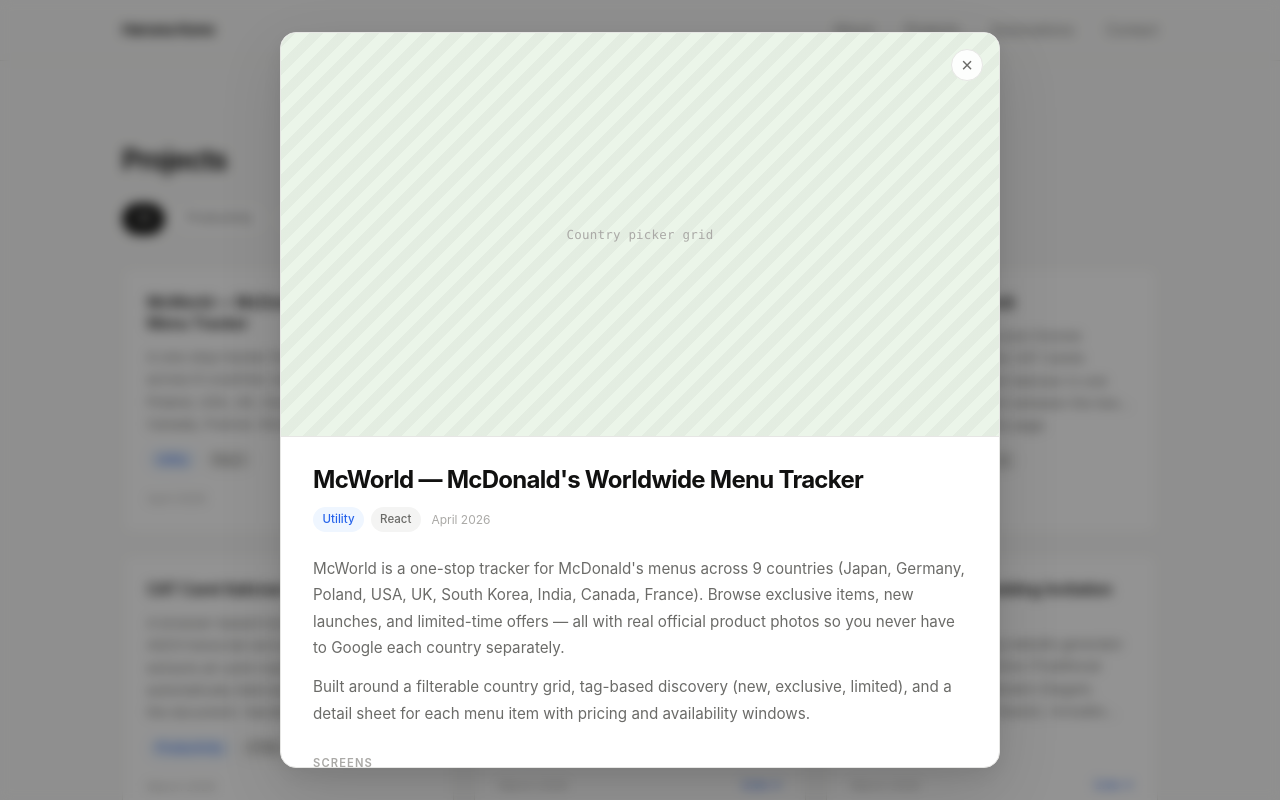
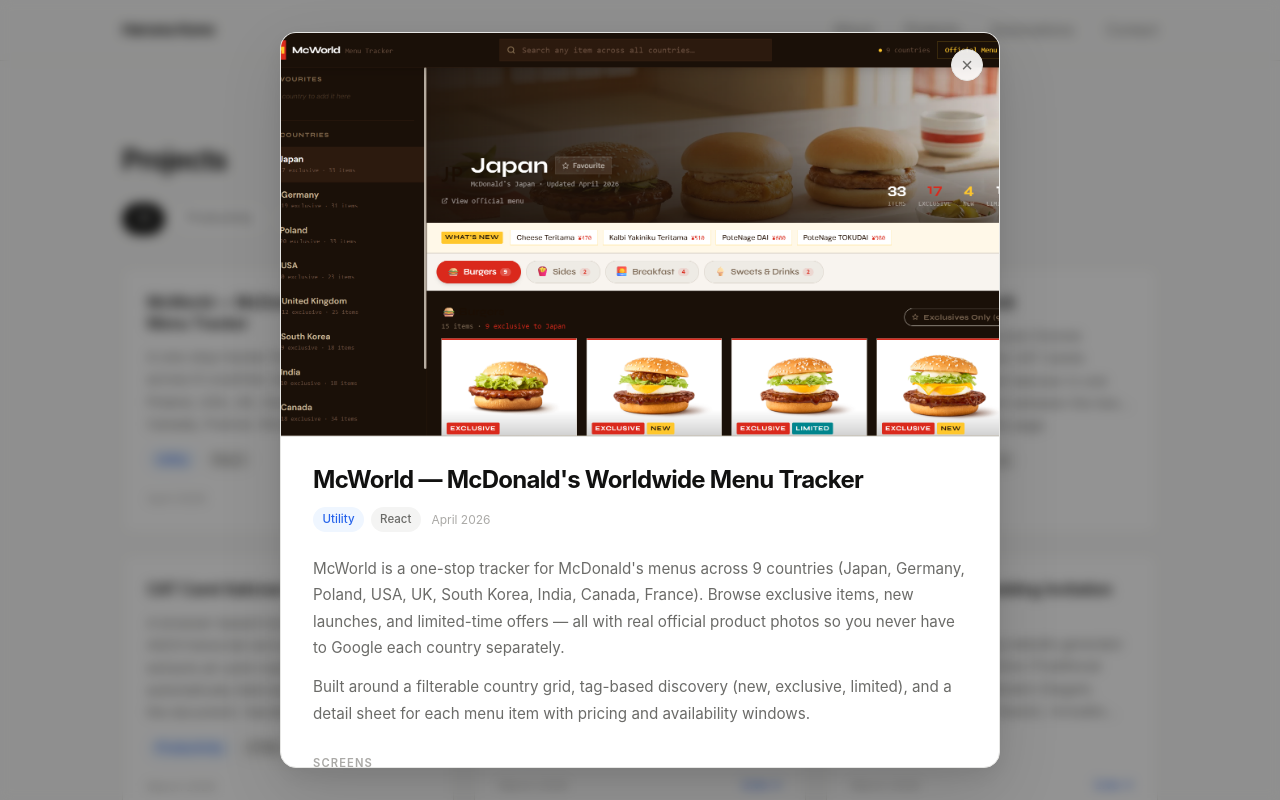
Before and after one commit to harunka86/personal-portfolio, a plain HTML site: page index.html in a window 1280 px wide. Both pictures are taken after a click on the button 288 px from the left and 1443 px from the top of the page. Shown: the part 1043-1843 px from the top of the page. Drawn offline with Linux system fonts and the light colour scheme.

Commit message:
Add McWorld screenshots to project detail modal

```diff
--- a/script.js
+++ b/script.js
@@ -4,6 +4,11 @@
     description: "A one-stop tracker for McDonald's menus across 9 countries (Japan, Germany, Poland, USA, UK, South Korea, India, Canada, France). Browse exclusive items, new launches, and limited-time offers with real official product photos.",
     longDescription: "McWorld is a one-stop tracker for McDonald's menus across 9 countries (Japan, Germany, Poland, USA, UK, South Korea, India, Canada, France). Browse exclusive items, new launches, and limited-time offers — all with real official product photos so you never have to Google each country separately.\n\nBuilt around a filterable country grid, tag-based discovery (new, exclusive, limited), and a detail sheet for each menu item with pricing and availability windows.",
     thumbnails: ["Country picker grid", "Menu item detail", "Limited-time feed"],
+    images: [
+      "McWorld/country picker grid.png",
+      "McWorld/menu item detail.png",
+      "McWorld/limited-time feed.png",
+    ],
     category: "Utility",
     tech: "React",
     date: "April 2026",
@@ -197,13 +202,23 @@
   return `<div class="placeholder-img ${klass}"><span>${escapeHtml(label)}</span></div>`;
 }
 
+function imageBlock(src, label, klass = '') {
+  if (src) return `<img src="${escapeHtml(src)}" alt="${escapeHtml(label)}" class="modal-img ${klass}">`;
+  return placeholderBlock(label, klass);
+}
+
 function openModal(item, isAutomation) {
   if (!tweakState.openOnCardClick) return;
   const tint = categoryHue[item.category] || 'var(--accent-bg)';
   const heroLabel = (item.thumbnails && item.thumbnails[0]) || 'Hero screenshot';
-  const thumbs = (item.thumbnails && item.thumbnails.slice(1).length)
+  const heroSrc   = item.images?.[0] || null;
+  const thumbLabels = (item.thumbnails && item.thumbnails.slice(1).length)
     ? item.thumbnails.slice(1)
     : ['Secondary screen', 'Detail shot', 'Additional view'];
+  const thumbs = thumbLabels.map((label, i) => ({
+    label,
+    src: item.images?.[i + 1] || null,
+  }));
 
   const actions = [];
   if (item.live) actions.push(`<a href="${item.live}" target="_blank" rel="noopener" class="btn-primary">Visit live ↗</a>`);
@@ -219,7 +234,7 @@
 
   modalBody.innerHTML = `
     <div class="modal-hero" style="--ph-tint:${tint}">
-      ${placeholderBlock(heroLabel, 'is-hero')}
+      ${imageBlock(heroSrc, heroLabel, 'is-hero')}
     </div>
     <div class="modal-content">
       <h3 id="modal-title" class="modal-title">${escapeHtml(item.title)}</h3>
@@ -231,7 +246,7 @@
       <div class="modal-desc">${long}</div>
       <span class="modal-section-label">Screens</span>
       <div class="modal-gallery" style="--ph-tint:${tint}">
-        ${thumbs.map(t => placeholderBlock(t)).join('')}
+        ${thumbs.map(t => imageBlock(t.src, t.label)).join('')}
       </div>
       <div class="modal-actions">
         ${actions.join('')}
--- a/style.css
+++ b/style.css
@@ -678,6 +678,23 @@
 
 .placeholder-img.is-hero span { font-size: 0.78rem; }
 
+.modal-img {
+  width: 100%;
+  height: 100%;
+  object-fit: cover;
+  display: block;
+  border-radius: var(--radius-sm);
+}
+
+.modal-img.is-hero {
+  border-radius: 0;
+}
+
+.modal-gallery .modal-img {
+  aspect-ratio: 4 / 3;
+  height: auto;
+}
+
 body.modal-open { overflow: hidden; }
 
 /* ── Tweaks panel ────────────────────────────────────── */
```
Also changed, not shown: McWorld/country picker grid.png (added), McWorld/limited-time feed.png (added), McWorld/menu item detail.png (added).
